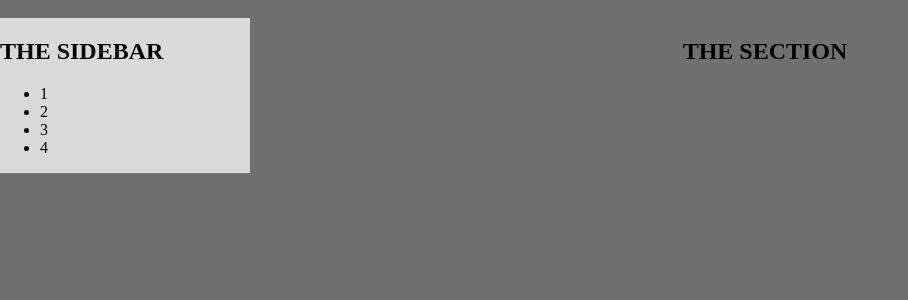
After one commit to liepinjjjsss/eksamena_piekluves_darbs_2025, a Flask app: page /dashboard in a window 1280 px wide. The commit adds this page. Shown: the top 300 px of the page, without its empty margins (0-908 px from the left). Run offline with Flask 3, Linux system fonts and the light colour scheme.

Commit message:
i hate html and css even more now

```diff
--- a/piekluves_darbs/app.py
+++ b/piekluves_darbs/app.py
@@ -28,3 +28,10 @@ app = Flask(__name__, static_folder="static", template_folder="templates")
 @app.route("/")
 def index():
     return render_template("index.html")
+
+@app.route("/dashboard")
+def dashboard():
+    return render_template("dashboard.html")
+
+if __name__ == "__main__":
+    app.run(debug=True)
--- a/piekluves_darbs/static/styles.css
+++ b/piekluves_darbs/static/styles.css
@@ -1,20 +1,44 @@
-body{
-    background-color: #909090;
+html, body {
+    background-color: #707070;
+
+
 }
-
-.flex-container{
+.index{
     display: flex;
     justify-content: center;  /* Centers horizontally */
     align-items: center;  /* Centers vertically */
     height: 100vh;  /* Full viewport height */
-    background-color: transparent;
+
 }
 
+.dashboard{
+    display: initial;
+}
+
+
 .login-window{
-    display: grid;
-    height: 400px;
-    width: 400px;
-    justify-content: center;
-    align-items: center;
+    text-align: center;
+    padding: 20px;
+    width: 300px;
+    background: #d9d9d9;
+    margin-left: auto;
+    margin-right: auto;
+}
+
+input {
+    margin: 2px;
+}
+
+.container{
+    display: flex;
+}
+
+aside {
+    width: 250px;
     background-color: #d9d9d9;
 }
+
+section {
+    flex-grow: 1;
+    text-align: center;
+}
--- /dev/null
+++ b/piekluves_darbs/templates/dashboard.html
@@ -0,0 +1,24 @@
+<!DOCTYPE html>
+    <html lang="en">
+    <head>
+        <meta charset="UTF-8">
+        <meta name="viewport" content="width=device-width, initial-scale=1.0">
+        <title>Document</title>
+        <link rel="stylesheet" href="{{ url_for( 'static', filename='styles.css' ) }}">
+    </head>
+    <body class="dashboard">
+        <div class="container">
+            <aside>
+                <h2>THE SIDEBAR</h2>
+                <ul>
+                    <li>1</li>
+                    <li>2</li>
+                    <li>3</li>
+                    <li>4</li>
+                </ul>
+            </aside>
+            <section><h1>THE SECTION</h1></section>
+        </div>
+
+    </body>
+    </html>
```
Also changed, not shown: piekluves_darbs/templates/index.html (+14 -5 lines).
